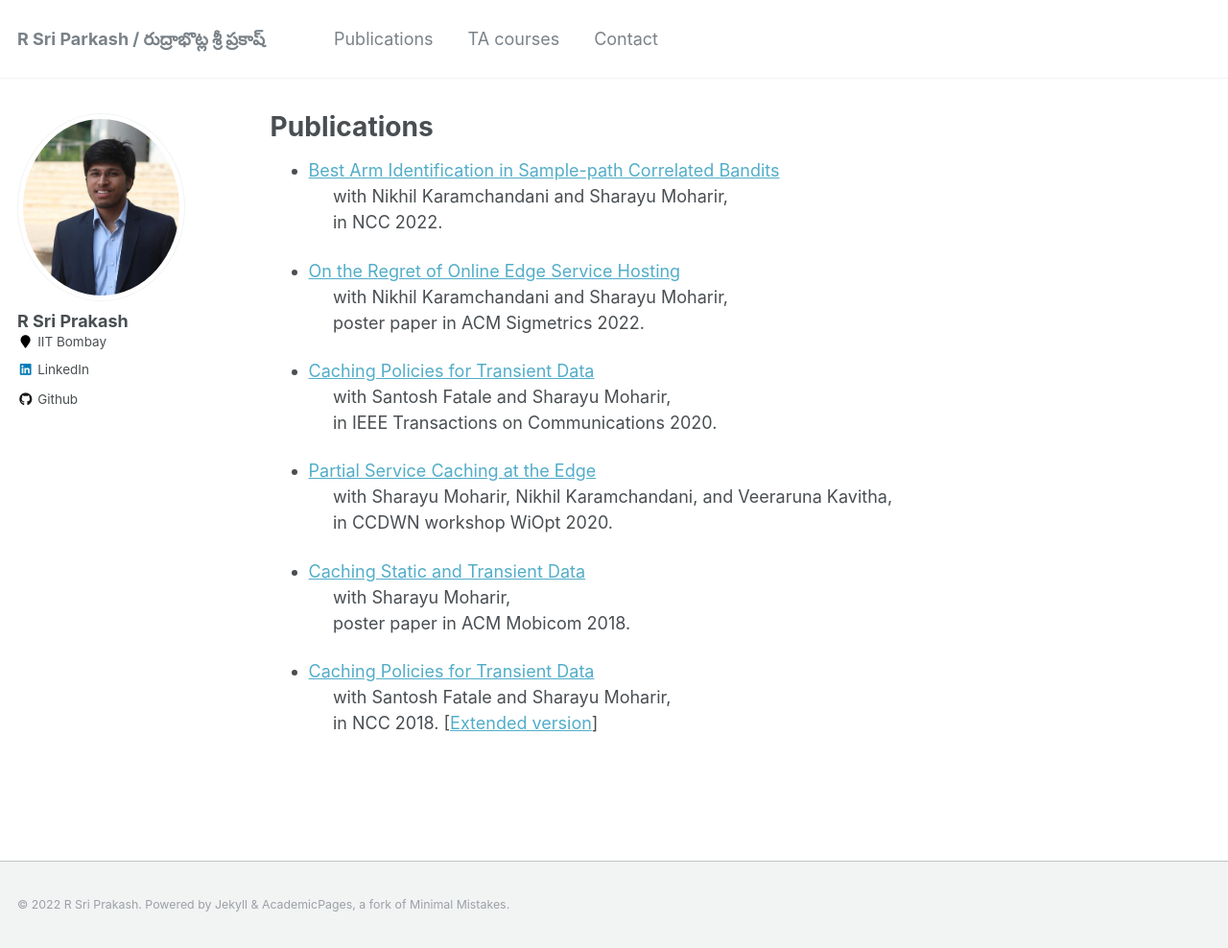
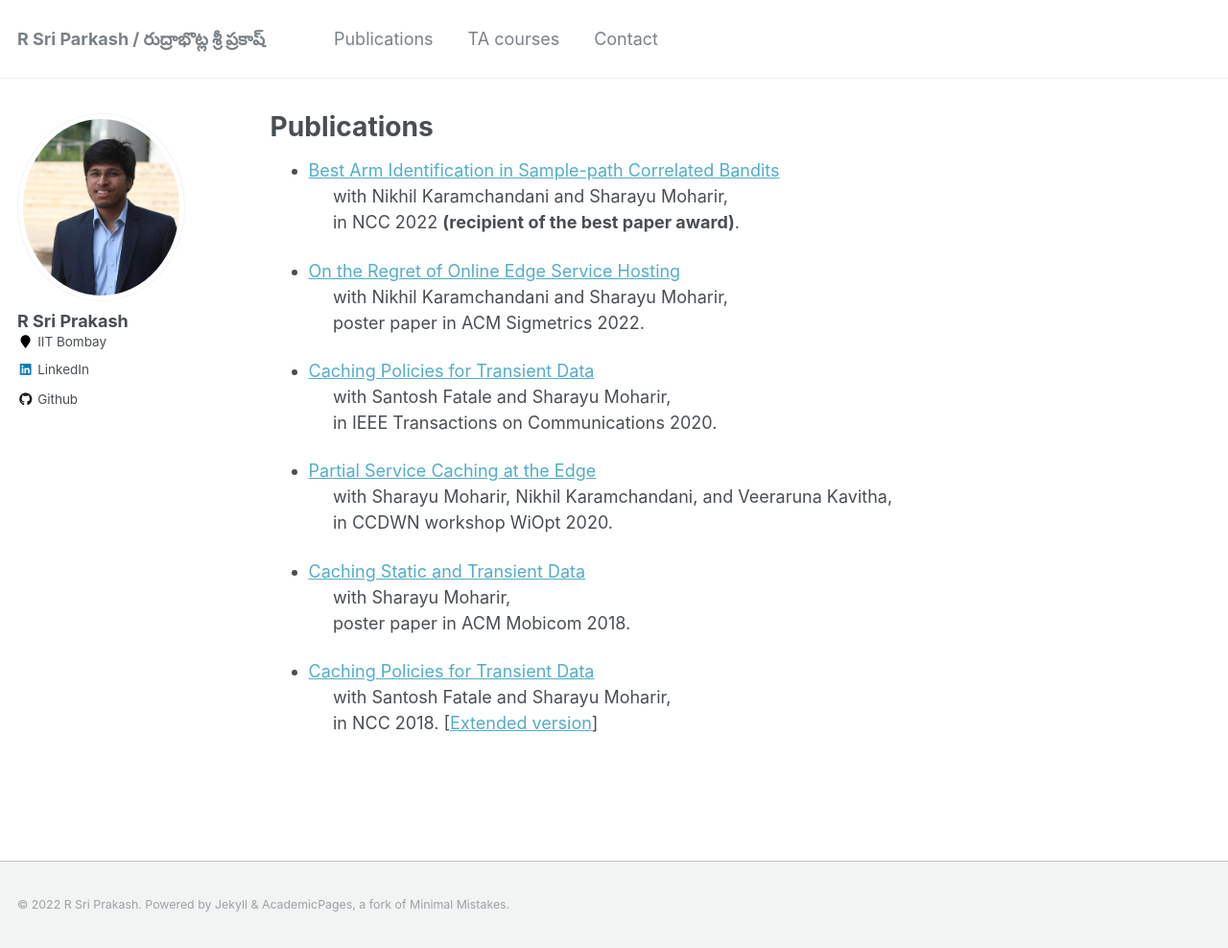
Before and after one commit to rsriprakash/rsriprakash.github.io, a Jekyll site: the page built from _pages/publications.md, in a window 1280 px wide and 988 px high. Shown: the whole window at 96% size. Built offline with Jekyll 4.4.1, drawn with Linux system fonts in a browser that asks for light colours.

Commit message:
best paper

```diff
--- a/_pages/publications.md
+++ b/_pages/publications.md
@@ -8,7 +8,7 @@ redirect_from:
 ---
 * [Best Arm Identification in Sample-path Correlated Bandits](http://rsriprakash.github.io/files/NCC_2022.pdf)<br>
     &nbsp;&nbsp;&nbsp;&nbsp; with Nikhil Karamchandani and Sharayu Moharir,<br>
-    &nbsp;&nbsp;&nbsp;&nbsp; in NCC 2022.
+    &nbsp;&nbsp;&nbsp;&nbsp; in NCC 2022 **(recipient of the best paper award)**.
 
 * [On the Regret of Online Edge Service Hosting](http://rsriprakash.github.io/files/sig_2022.pdf)<br>
 		&nbsp;&nbsp;&nbsp;&nbsp; with Nikhil Karamchandani and Sharayu Moharir,<br>
```
